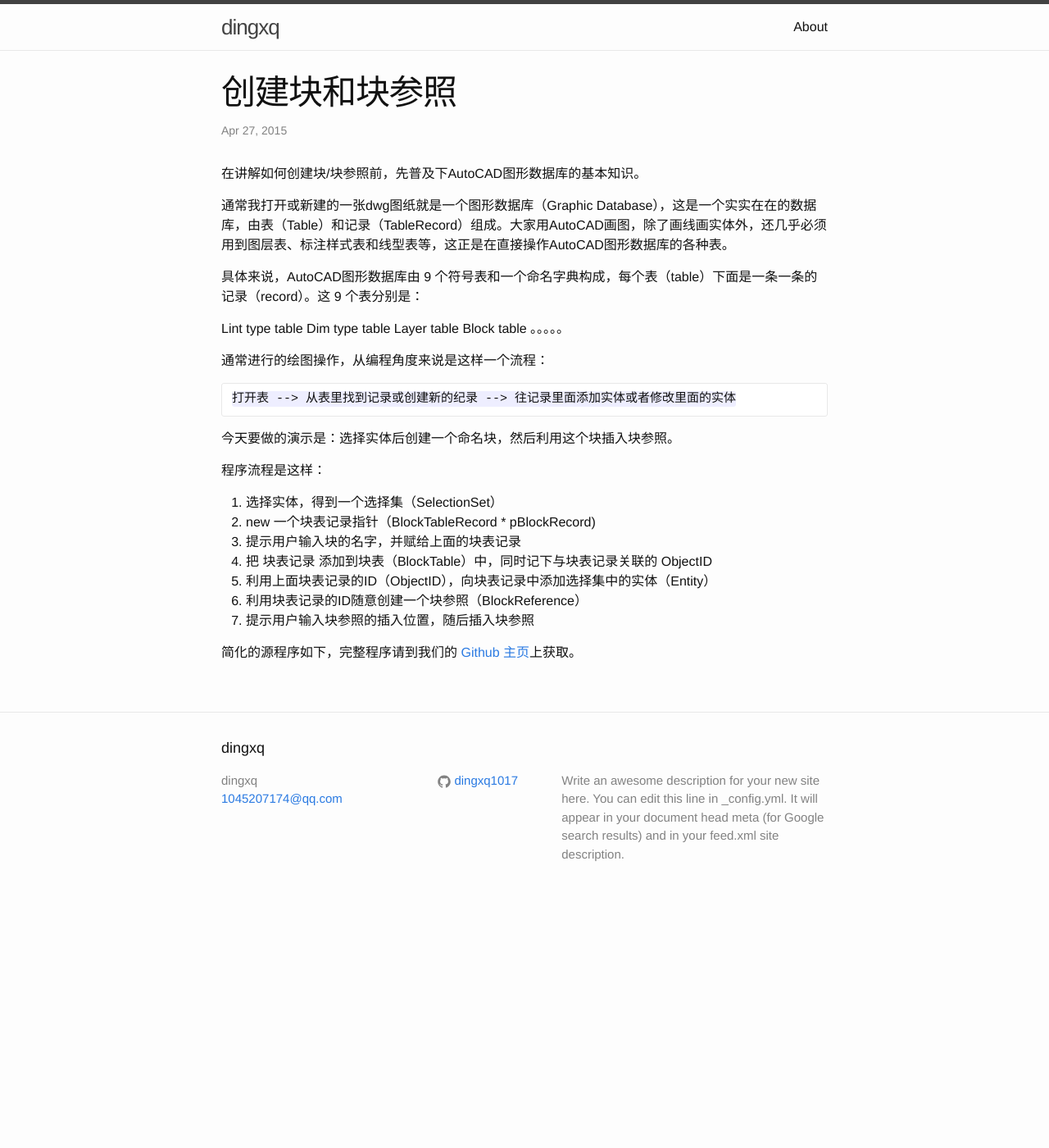
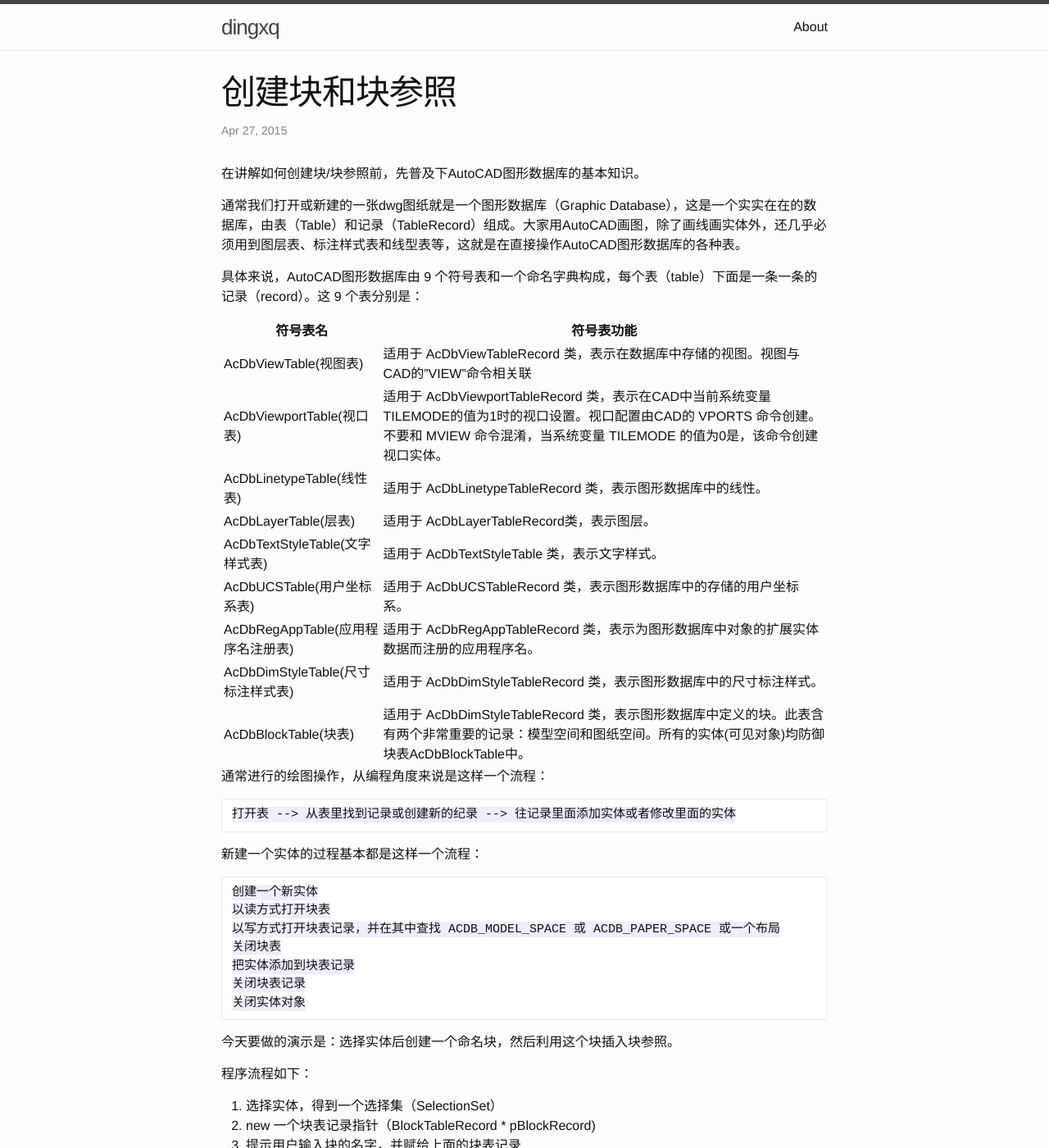
Before and after one commit to jidzhang/dingxq1017.github.io, a Jekyll site: the page built from _posts/2015-04-27-create-block.md, in a window 1280 px wide and 1400 px high. Shown: the whole window at 82% size. Built offline with Jekyll 4.4.1, drawn with Linux system fonts in a browser that asks for light colours; some of the changed text lies outside the part shown.

Commit message:
完善post

```diff
--- a/_posts/2015-04-27-create-block.md
+++ b/_posts/2015-04-27-create-block.md
@@ -6,23 +6,39 @@ category:
 
 在讲解如何创建块/块参照前，先普及下AutoCAD图形数据库的基本知识。
 
-通常我打开或新建的一张dwg图纸就是一个图形数据库（Graphic Database），这是一个实实在在的数据库，由表（Table）和记录（TableRecord）组成。大家用AutoCAD画图，除了画线画实体外，还几乎必须用到图层表、标注样式表和线型表等，这正是在直接操作AutoCAD图形数据库的各种表。
+通常我们打开或新建的一张dwg图纸就是一个图形数据库（Graphic Database），这是一个实实在在的数据库，由表（Table）和记录（TableRecord）组成。大家用AutoCAD画图，除了画线画实体外，还几乎必须用到图层表、标注样式表和线型表等，这就是在直接操作AutoCAD图形数据库的各种表。
 
 具体来说，AutoCAD图形数据库由 9 个符号表和一个命名字典构成，每个表（table）下面是一条一条的记录（record）。这 9 个表分别是：
 
-Lint type table
-Dim type table
-Layer table
-Block table
-。。。。。
+|符号表名 | 符号表功能
+|-------|---------
+|AcDbViewTable(视图表) | 适用于 AcDbViewTableRecord 类，表示在数据库中存储的视图。视图与CAD的"VIEW"命令相关联
+|AcDbViewportTable(视口表) | 适用于 AcDbViewportTableRecord 类，表示在CAD中当前系统变量TILEMODE的值为1时的视口设置。视口配置由CAD的 VPORTS 命令创建。不要和 MVIEW 命令混淆，当系统变量 TILEMODE 的值为0是，该命令创建视口实体。
+|AcDbLinetypeTable(线性表) | 适用于 AcDbLinetypeTableRecord 类，表示图形数据库中的线性。
+|AcDbLayerTable(层表)     | 适用于 AcDbLayerTableRecord类，表示图层。
+|AcDbTextStyleTable(文字样式表) | 适用于 AcDbTextStyleTable 类，表示文字样式。
+|AcDbUCSTable(用户坐标系表) | 适用于 AcDbUCSTableRecord 类，表示图形数据库中的存储的用户坐标系。
+|AcDbRegAppTable(应用程序名注册表) | 适用于 AcDbRegAppTableRecord 类，表示为图形数据库中对象的扩展实体数据而注册的应用程序名。
+|AcDbDimStyleTable(尺寸标注样式表) | 适用于 AcDbDimStyleTableRecord 类，表示图形数据库中的尺寸标注样式。
+|AcDbBlockTable(块表) | 适用于 AcDbDimStyleTableRecord 类，表示图形数据库中定义的块。此表含有两个非常重要的记录：模型空间和图纸空间。所有的实体(可见对象)均防御块表AcDbBlockTable中。
 
 通常进行的绘图操作，从编程角度来说是这样一个流程：
 
 	打开表 --> 从表里找到记录或创建新的纪录 --> 往记录里面添加实体或者修改里面的实体
 
+新建一个实体的过程基本都是这样一个流程：
+
+	创建一个新实体
+	以读方式打开块表
+	以写方式打开块表记录，并在其中查找 ACDB_MODEL_SPACE 或 ACDB_PAPER_SPACE 或一个布局
+	关闭块表
+	把实体添加到块表记录
+	关闭块表记录
+	关闭实体对象
+
 今天要做的演示是：选择实体后创建一个命名块，然后利用这个块插入块参照。
 
-程序流程是这样：
+程序流程如下：
 
 1. 选择实体，得到一个选择集（SelectionSet）
 2. new 一个块表记录指针（BlockTableRecord * pBlockRecord)
@@ -33,3 +49,112 @@ Block table
 7. 提示用户输入块参照的插入位置，随后插入块参照
 
 简化的源程序如下，完整程序请到我们的 [Github 主页](https://github.com/dingxq1017/dingxq1017.github.io/tree/master/ArxProject)上获取。
+
+{% highlight cpp %}
+// 随便创建一些实体
+static void SquareOfLines(AcDbVoidPtrArray &ents, double size)
+{
+	AcGePoint3dArray pts;
+	pts.append(AcGePoint3d(-size, -size, 0));
+	pts.append(AcGePoint3d(size, -size, 0));
+	pts.append(AcGePoint3d(size, size, 0));
+	pts.append(AcGePoint3d(-size, size, 0));
+
+	size_t max = pts.length()-1;
+	for (size_t i = 0; i <= max; i++) {
+		int j = (i == max ? 0 : i + 1);
+		ents.append(new AcDbLine(pts[i],pts[j]));
+	}
+}
+
+/* 创建块：
+ *   1. 提示用户输入要创建的块的名字
+ *   2. 打开块表（BlockTable），new一个新的块表记录（BlockTableRecord），设置这个BlockTableRecord的属性（主要是名字）
+ *   3. 把上面的BlockTableRecord添加到BlockTable中，同时记录下ID（ObjectID）
+ *   4. 选择实体（或随便创建出一些实体）添加到BlockTableRecord中
+ *   5. 关闭BlockTableRecord 和 BlockTable。
+ *   这样就完成了块的创建，随后就可以在CAD里插入这个块的块参照了。
+ */
+void create_block()
+{
+	TCHAR blockName[133];    // buffer for our block name
+	AcDbVoidPtrArray ents;   // buffer for holding entities
+	AcDbObjectId newBlockId;
+
+	//get an instance of the database
+	AcDbDatabase *pDatabase = acdbHostApplicationServices()->workingDatabase();
+
+	//get the name of our new block
+	if(acedGetString(1,_T("\n为块创建名字: "),blockName) != Acad::eNormal){
+		acutPrintf(_T("\nError: 获取块名字失败 "));
+		return;
+	}
+
+	//validate the block name
+	if(acdbSymUtil()->validateSymbolName(blockName,false) != Acad::eOk){
+		acutPrintf(_T("\nError: 符号 %s 不符合CAD的规范"),blockName);
+		return;
+	}
+
+	//Open the Block Table using a smart Pointer
+	AcDbBlockTablePointer pBlockTable(pDatabase->blockTableId(),AcDb::kForWrite);
+	if(pBlockTable.openStatus() != eOk){
+		acutPrintf(_T("\nError: 打开块表失败"));
+		return;
+	}
+
+	//test if our block name already exists
+	if(pBlockTable->has(blockName)){
+		acutPrintf(_T("\nError: 块名字 (%s) 已经存在"),blockName);
+		return;
+	}
+
+	//create our block using a smart pointer
+	AcDbBlockTableRecordPointer pNewBlockTableRecord;
+	pNewBlockTableRecord.create();
+	pNewBlockTableRecord->setName(blockName);
+
+	//add the new block to the Block Table
+	if(pBlockTable->add(newBlockId,pNewBlockTableRecord)!= Acad::eOk){
+		acutPrintf(_T("\nError: 添加块 (%s) 失败"), blockName);
+		return;
+	}
+	//make a few lines
+	SquareOfLines(ents,5);
+
+	//add the lines to our block
+	for(size_t i = 0 ; i < ents.length();i++)
+	{
+		AcDbEntity *pTmp = (AcDbEntity*)ents[i];
+		if(pNewBlockTableRecord->appendAcDbEntity(pTmp) != eOk)
+			delete pTmp;
+		else
+			pTmp->close();
+	}
+
+	//create a reference of our block
+	AcDbObjectPointer<AcDbBlockReference> pNewBlockReference;
+	pNewBlockReference.create();
+	pNewBlockReference->setPosition(AcGePoint3d::kOrigin);
+	pNewBlockReference->setBlockTableRecord(newBlockId);
+
+	//open up the btr of the current space
+	AcDbBlockTableRecordPointer pSpace(pDatabase->currentSpaceId(),AcDb::kForWrite);
+	if(pSpace.openStatus() != eOk)
+	{
+		acutPrintf(_T("\nError: 打开当前空间失败"));
+		return;
+	}
+
+	//add the insert to the current space;
+	if(pSpace->appendAcDbEntity(pNewBlockReference) != eOk)
+	{
+		acutPrintf(_T("\nError: 添加块参照失败"));
+		return;
+	}
+
+	//smart pointer do their mojo here.
+	//智能指针负责关闭数据库的游标、释放资源等
+}
+
+{% endhighlight %}
```
